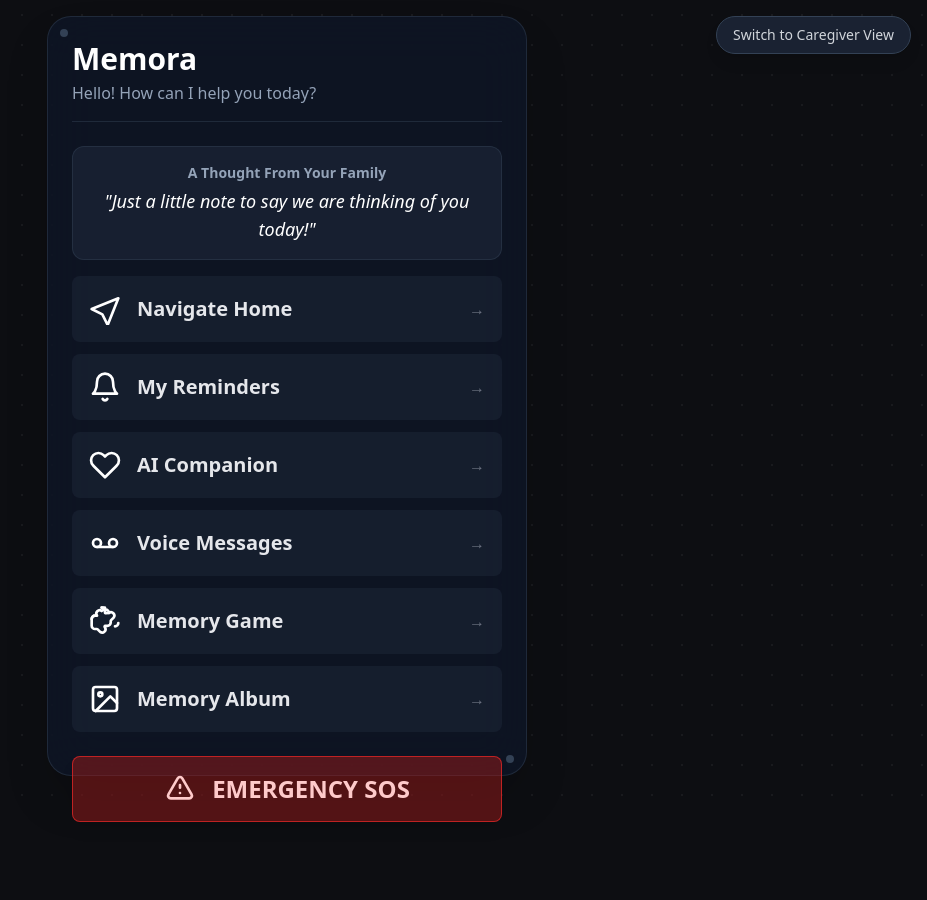
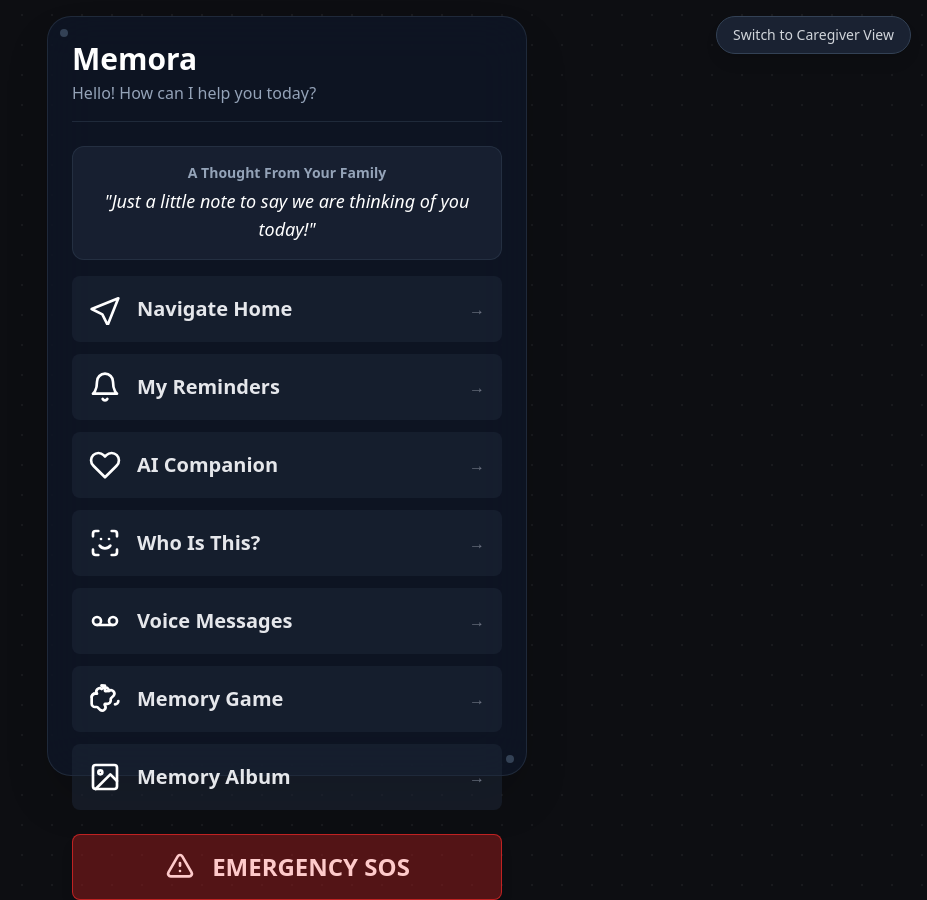
Before and after one commit to The-BlissfulAqua/Memora, a React (Vite) app: page / in a window 1280 px wide. Shown: the whole page, without its empty margins (353-1280 px from the left). Before the commit the page ends 822 px from the top, so only its background shows below. Built offline with nearby package versions, Linux system fonts and the light colour scheme; no server answers.

Commit message:
feat: Add "Who Is This?" feature
Introduces a new "Who Is This?" feature to the patient view, allowing users to identify people. This includes adding a new screen to the PatientView component and a corresponding menu item to the PatientHome component.

```diff
--- a/src/components/patient/PatientHome.tsx
+++ b/src/components/patient/PatientHome.tsx
@@ -7,6 +7,7 @@ import CompanionIcon from '../icons/CompanionIcon';
 import BrainIcon from '../icons/BrainIcon';
 import ImageIcon from '../icons/ImageIcon';
 import VoicemailIcon from '../icons/VoicemailIcon';
+import FaceScanIcon from '../icons/FaceScanIcon';
 
 interface PatientHomeProps {
   setScreen: (screen: PatientScreen) => void;
@@ -44,6 +45,7 @@ const PatientHome: React.FC<PatientHomeProps> = ({ setScreen }) => {
     { name: 'Navigate Home', icon: <NavigationIcon className="w-8 h-8"/>, screen: PatientScreen.NAVIGATION },
     { name: 'My Reminders', icon: <RemindersIcon className="w-8 h-8"/>, screen: PatientScreen.REMINDERS },
     { name: 'AI Companion', icon: <CompanionIcon className="w-8 h-8"/>, screen: PatientScreen.AI_COMPANION },
+    { name: 'Who Is This?', icon: <FaceScanIcon className="w-8 h-8"/>, screen: PatientScreen.WHO_IS_THIS },
     { name: 'Voice Messages', icon: <VoicemailIcon className="w-8 h-8"/>, screen: PatientScreen.VOICE_MESSAGES },
     { name: 'Memory Game', icon: <BrainIcon className="w-8 h-8"/>, screen: PatientScreen.COGNITIVE_GAMES },
     { name: 'Memory Album', icon: <ImageIcon className="w-8 h-8"/>, screen: PatientScreen.MEMORY_ALBUM },
--- a/src/components/patient/PatientView.tsx
+++ b/src/components/patient/PatientView.tsx
@@ -6,6 +6,7 @@ import RemindersList from './RemindersList';
 import CognitiveGames from './CognitiveGames';
 import MemoryAlbumView from './MemoryAlbumView';
 import VoiceMessages from './VoiceMessages';
+import WhoIsThis from './WhoIsThis';
 import { PatientScreen } from '../../types';
 import { useAppContext } from '../../context/AppContext';
 
@@ -67,6 +68,8 @@ const PatientView: React.FC = () => {
         return <MemoryAlbumView onBack={() => setScreen(PatientScreen.HOME)} />;
       case PatientScreen.VOICE_MESSAGES:
         return <VoiceMessages onBack={() => setScreen(PatientScreen.HOME)} />;
+      case PatientScreen.WHO_IS_THIS:
+        return <WhoIsThis onBack={() => setScreen(PatientScreen.HOME)} />;
       default:
         return <PatientHome setScreen={setScreen} />;
     }
--- a/src/types.ts
+++ b/src/types.ts
@@ -61,6 +61,7 @@ export enum PatientScreen {
     AI_COMPANION = 'AI_COMPANION',
     COGNITIVE_GAMES = 'COGNITIVE_GAMES',
     MEMORY_ALBUM = 'MEMORY_ALBUM',
+    WHO_IS_THIS = 'WHO_IS_THIS',
     VOICE_MESSAGES = 'VOICE_MESSAGES',
 }
 
```
